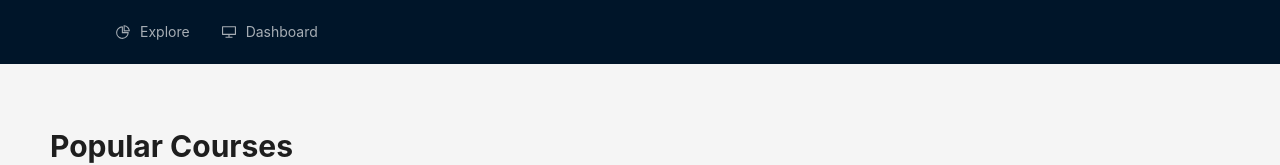
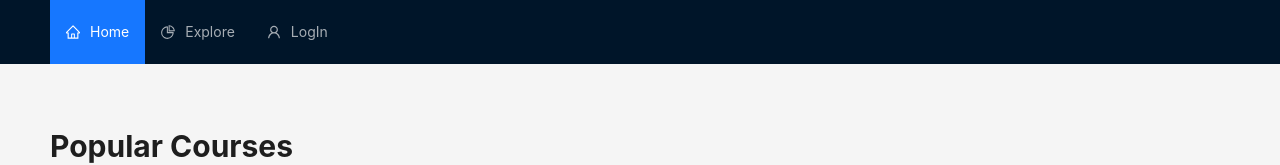
Before and after one commit to HexaTable/LearningChain, a Next.js app: page /explore in a window 1280 px wide. Shown: the top 165 px of the page. Built offline with nearby package versions, Linux system fonts and the light colour scheme; no server answers.

Commit message:
Refactor Navbar (#12)
Co-authored-by: Rui Lopes <76881129+RuiL1904@users.noreply.github.com>

```diff
--- a/components/CategoryList.tsx
+++ b/components/CategoryList.tsx
@@ -3,7 +3,7 @@ import { Card, Pagination, Select } from "antd";
 
 const { Option } = Select;
 
-const CategoryList = ({ courses }:any) => {
+const CategoryList = ({ courses }: any) => {
   const [currentPage, setCurrentPage] = useState(1);
   const [pageSize, setPageSize] = useState(4);
   const [selectedCategory, setSelectedCategory] = useState("");
--- a/components/Navbar/Navbar.tsx
+++ b/components/Navbar/Navbar.tsx
@@ -1,32 +1,21 @@
 import { useState } from "react";
 import { useRouter } from "next/router";
-import { DesktopOutlined, PieChartOutlined } from "@ant-design/icons";
+import {
+  DesktopOutlined,
+  HomeOutlined,
+  PieChartOutlined,
+  UserOutlined,
+} from "@ant-design/icons";
 import type { MenuProps } from "antd";
 import { Layout, Menu } from "antd";
+import Link from "next/link";
+import { signOut, useSession } from "next-auth/react";
 
+const { SubMenu, Item } = Menu;
 const { Header } = Layout;
 
-function getItem(
-  key: React.Key,
-  label: React.ReactNode,
-  icon?: React.ReactNode,
-  children?: MenuItem[]
-): MenuItem {
-  return {
-    key,
-    icon,
-    children,
-    label,
-  } as MenuItem;
-}
-
-type MenuItem = Required<MenuProps>["items"][number];
-const items: MenuItem[] = [
-  getItem("/explore", "Explore", <PieChartOutlined />),
-  getItem("/dashboard", "Dashboard", <DesktopOutlined />),
-];
-
 function Navbar() {
+  const { data: session, status } = useSession();
   const [current, setCurrent] = useState("/");
   const router = useRouter();
 
@@ -37,13 +26,41 @@ function Navbar() {
 
   return (
     <Header style={{ position: "sticky", top: 0, zIndex: 1, width: "100%" }}>
+      <Menu />
       <Menu
+        defaultSelectedKeys={["1"]}
         theme="dark"
         mode="horizontal"
         onClick={onClick}
         selectedKeys={[current]}
-        items={items}
-      />
+      >
+        <Item key="/" icon={<HomeOutlined />}>
+          <Link href="/">Home</Link>
+        </Item>
+
+        <Item key="/explore" icon={<PieChartOutlined />}>
+          <Link href="/explore">Explore</Link>
+        </Item>
+
+        {session ? (
+          <SubMenu
+            className="float-left"
+            icon={<UserOutlined />}
+            title={session.user.name}
+          >
+            <Item key="/dashboard" icon={<DesktopOutlined />}>
+              <Link href="/dashboard">Dashboard</Link>
+            </Item>
+            <Item icon={<UserOutlined />}>
+              <Link href="/api/auth/logout">Log Out</Link>
+            </Item>
+          </SubMenu>
+        ) : (
+          <Item icon={<UserOutlined />}>
+            <Link href="/api/auth/signin">LogIn</Link>
+          </Item>
+        )}
+      </Menu>
     </Header>
   );
 }
--- a/components/Navbar/index.tsx
+++ /dev/null
@@ -1 +0,0 @@
-export * from "./Navbar";
--- a/pages/dashboard/profile/index.tsx
+++ b/pages/dashboard/profile/index.tsx
@@ -1,8 +1,8 @@
 import React from "react";
 import { Button, Form, Input, Row, Space, Layout, Avatar } from "antd";
-import { UploadOutlined, UserOutlined } from "@ant-design/icons";
+import { UserOutlined } from "@ant-design/icons";
 import DashboardLayout from "../../../components/DashboardLayout/DashboardLayout";
-import { signOut, useSession } from "next-auth/react";
+import { useSession } from "next-auth/react";
 
 function User() {
   const { data: session, status } = useSession();
--- a/pages/explore.tsx
+++ b/pages/explore.tsx
@@ -7,9 +7,9 @@ import CategoryFilter from "../components/CategoryList";
 const { Header, Content, Footer } = Layout;
 const { Title, Paragraph } = Typography;
 
-const Explore = ({ children }:any) => {
+const Explore = ({ children }: any) => {
   function CourseList() {
-    const CourseItem = ({ course }:any) => (
+    const CourseItem = ({ course }: any) => (
       <div className="w-1/4 px-4 mb-8">
         <Card
           hoverable
@@ -71,9 +71,7 @@ const Explore = ({ children }:any) => {
 
   return (
     <Layout>
-      <Header>
-        <Navbar></Navbar>
-      </Header>
+      <Navbar></Navbar>
 
       <Content className="mt-8" style={{ padding: "0 50px" }}>
         <CourseList />
--- a/pages/index.tsx
+++ b/pages/index.tsx
@@ -1,8 +1,6 @@
 import React from "react";
 import { GetStaticProps } from "next";
 import Navbar from "../components/Navbar/Navbar";
-
-import prisma from "../lib/prisma";
 
 export const getStaticProps: GetStaticProps = async () => {
   return {
```
